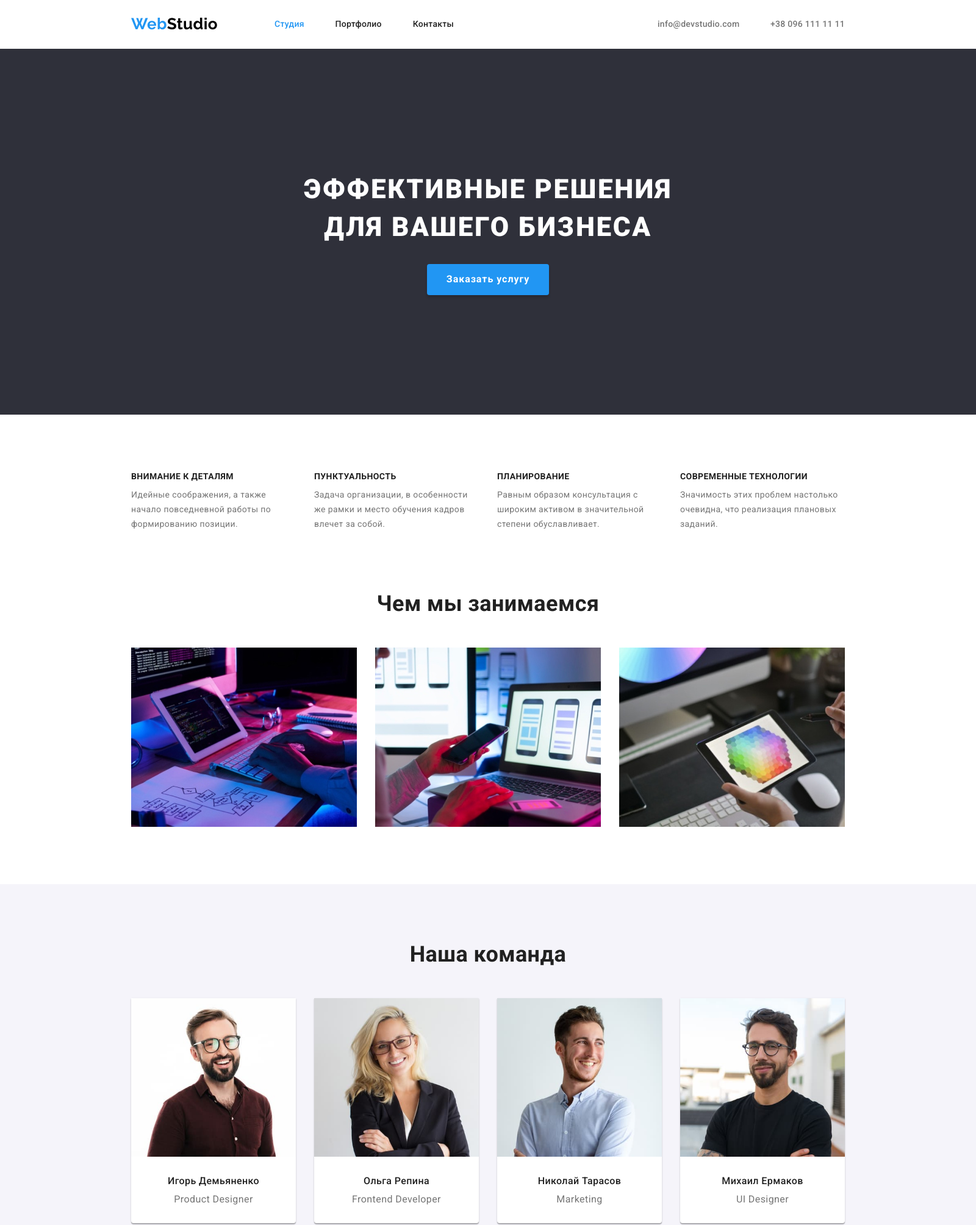
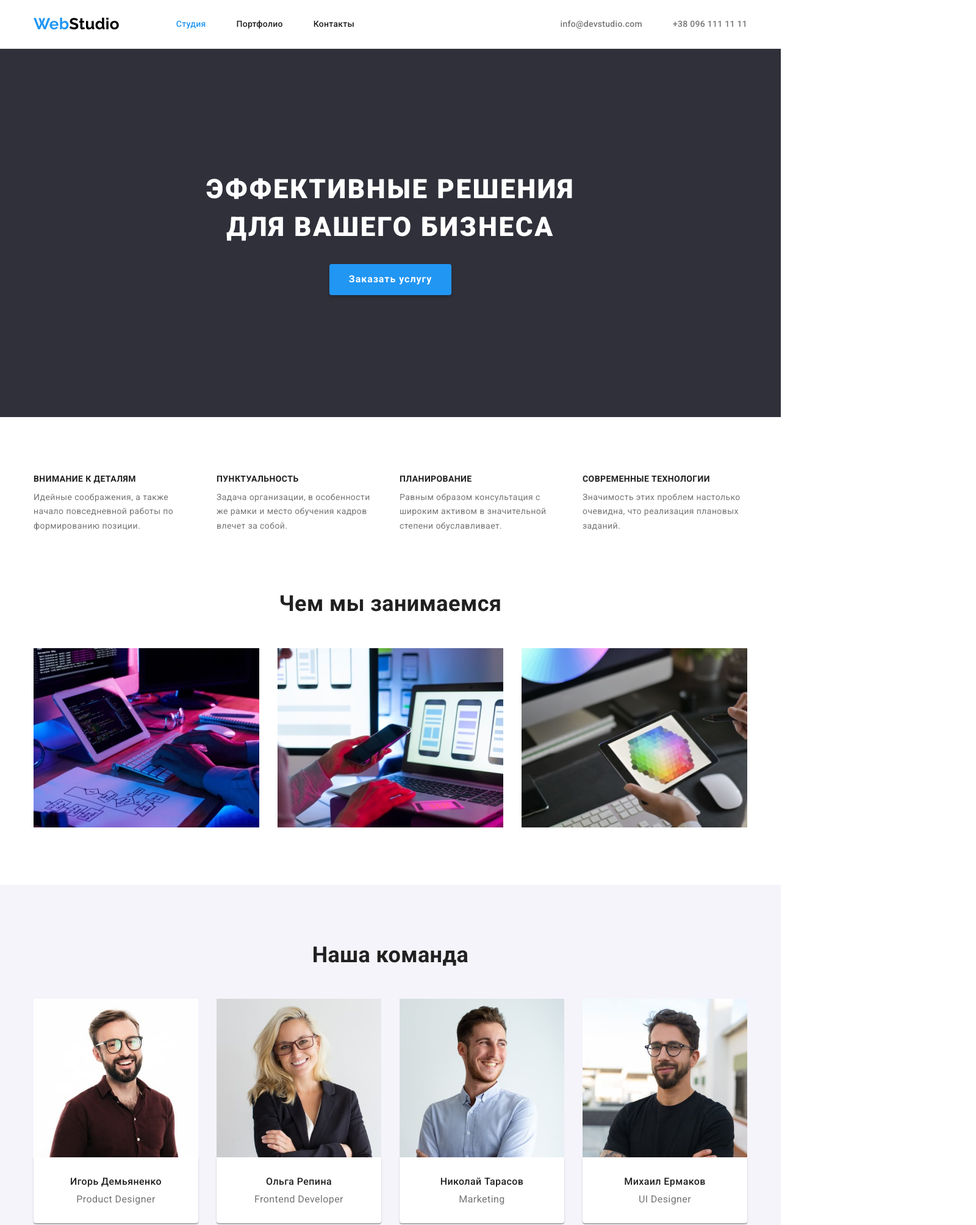
Before and after one commit to ElbrusYusupov/goit-markup-hw-03, a plain HTML site: page index.html in a window 1280 px wide. Shown: the top 2009 px of the page at 61% size, 1600 px wide, since content can reach past the window. Drawn offline with nearby package versions, Linux system fonts and the light colour scheme.

Commit message:
Верстка откорректирована в соответствии с замечаниями ментора
Осталось привести код в читабельный порядок

```diff
--- a/css/styles.css
+++ b/css/styles.css
@@ -65,15 +65,12 @@ a.current {
 }
 /* /Селекторы элементов и классов с повторяющимися значениями */
 
-/* --------------- */
+/* Header */
 .list {
   margin: 0;
   padding: 0;
   list-style: none;
 }
-/* /--------------- */
-
-/* ------------------------------------------------------------------- */
 .container {
   margin-left: auto;
   margin-right: auto;
@@ -82,14 +79,11 @@ a.current {
 }
 .page-header .container {
   min-height: 80px;
+  display: flex;
 }
-.page-header {
-  min-width: 1600px;
-}
-.portfolio .container {
+.portfolio-header {
   border-bottom: 1px solid #ececec;
 }
-/* Header */
 .logo {
   font-family: Raleway;
   font-weight: bold;
@@ -104,27 +98,26 @@ a.current {
   line-height: 1.14;
   letter-spacing: 0.02em;
 }
-.navigation-menu {
-  min-width: 294px;
-  margin-left: 93px;
-}
-.page-header .container {
+.navigation-menu,
+.nav-list,
+.page-header .contact-list {
   display: flex;
   align-items: center;
 }
-.navigation-menu .list {
-  display: flex;
-  justify-content: space-between;
+.nav-list {
+  margin-left: 93px;
+}
+.nav-items:not(:last-child),
+.contact-list li:not(:last-child) {
+  margin-right: 50px;
 }
 .page-header .contact-list {
-  display: flex;
-  min-width: 307px;
   margin-left: auto;
-  justify-content: space-between;
 }
 .link {
   text-decoration: none;
   color: var(--primary-text-color);
+  padding: 9px 0;
 }
 /* /Header */
 
@@ -136,19 +129,17 @@ a.current {
 /* --------------------------- */
 .hero {
   text-align: center;
-  margin-bottom: 94px;
-  width: 1600px;
   margin-left: auto;
   margin-right: auto;
+  padding: 200px 0;
 }
 main,
 .footer-section {
-  width: 1600px;
   margin-left: auto;
   margin-right: auto;
 }
 .hero .container {
-  min-height: 600px;
+  /* min-height: 600px; */
   /* align-items: center;
   justify-content: center; */
 }
@@ -163,7 +154,6 @@ main,
   /* --------------------------- */
   width: 696px;
 
-  padding-top: 200px;
   margin-bottom: 30px;
   margin-left: auto;
   margin-right: auto;
@@ -202,9 +192,19 @@ main,
 
 /* --------------- */
 .features-section {
-  margin-bottom: 94px;
+  padding: 94px 0;
 }
 /* /--------------- */
+.features-set {
+  padding: 0;
+  margin: 0;
+  display: flex;
+  margin-left: calc(-1 * var(--card-set-gap));
+}
+.feature-item {
+  flex-basis: calc(100% / 4 - var(--card-set-gap));
+  margin-left: var(--card-set-gap);
+}
 
 .feature-title {
   font-weight: bold;
@@ -216,26 +216,16 @@ main,
   margin-bottom: 10px;
 }
 .feature-description {
-  margin-top: 0;
-  margin-bottom: 0;
-}
-.features-section .list {
-  display: flex;
-  justify-content: space-between;
-}
-.features-section li {
-  width: 270px;
-  min-height: 101px;
+  margin: 0;
 }
 
-/* /--------------- */
 /* /About features section */
 
 /* ------------------------------------------------------------------- */
 
 /* About services section */
 .services-section {
-  margin-bottom: 94px;
+  padding-bottom: 94px;
 }
 .service-title {
   font-weight: bold;
@@ -247,9 +237,16 @@ main,
   margin-bottom: 50px;
   text-align: center;
 }
-.card-service {
+.service-set {
   display: flex;
-  justify-content: space-between;
+  padding: 0;
+  margin: 0;
+  display: flex;
+  margin-left: calc(-1 * var(--card-set-gap));
+}
+.service-item {
+  flex-basis: calc(100% / 3 - var(--card-set-gap));
+  margin-left: var(--card-set-gap);
 }
 
 img {
@@ -257,10 +254,7 @@ img {
   max-width: 100%;
   height: auto;
 }
-/* /--------------- */
 /* /About services section */
-
-/* ------------------------------------------------------------------- */
 
 /* About team section */
 .team-section {
@@ -282,31 +276,36 @@ img {
 
   /* /--------------- */
 }
-.card-team {
+.team-set {
+  padding: 0;
+  margin: 0;
   display: flex;
-  justify-content: space-between;
+  margin-left: calc(-1 * var(--card-set-gap));
+}
+.team-card {
+  flex-basis: calc(100% / 4 - var(--card-set-gap));
+  margin-left: var(--card-set-gap);
 }
 .card-member {
-  min-width: 270px;
   background-color: #fff;
-  border-radius: 0px 0px 4px 4px;
+  border-radius: 0 0 4px 4px;
   box-shadow: 0px 1px 3px rgba(0, 0, 0, 0.12), 0px 1px 1px rgba(0, 0, 0, 0.14),
     0px 2px 1px rgba(0, 0, 0, 0.2);
   text-align: center;
 }
+.card-member {
+  padding: 30px 50px;
+}
 .team-member {
   font-weight: 500;
   font-size: 16px;
-
   margin-top: 0;
   margin-bottom: 10px;
 }
-.card-thumb {
-  margin-bottom: 30px;
-}
+
 .profession {
   margin: 0;
-  padding-bottom: 30px;
+  padding: 0;
 }
 
 /* /About team section */
@@ -316,11 +315,16 @@ img {
 
 /* Portfolio content */
 /* Portfolio filter */
-.portfolio-list {
+.portfolio {
+  padding: 94px 0;
+}
+.filter-list {
   display: flex;
-  align-items: center;
-  justify-content: space-between;
-  min-width: 611px;
+  justify-content: center;
+  margin-bottom: 50px;
+}
+.filter-item:not(:last-child) {
+  margin-right: 8px;
 }
 .btn-filter {
   font-family: Roboto;
@@ -336,20 +340,11 @@ img {
   border-radius: 4px;
   padding: 6px 22px;
 }
-.container-portfolio {
-  margin-left: auto;
-  margin-right: auto;
-  width: 611px;
-  min-height: 54px;
-  margin-bottom: 34px;
-}
 
 /* /Portfolio filter */
 
 /* ------------------------------------------------------------------- */
-.page-header.portfolio {
-  margin-bottom: 94px;
-}
+
 /* Portfolio menu */
 .portfolio-item {
   font-weight: 700;
@@ -361,10 +356,6 @@ img {
   font-size: 16px;
   line-height: 1.9;
 }
-.container-menu {
-  margin-bottom: 94px;
-}
-
 .card-set {
   padding: 0;
   margin: 0;
@@ -376,8 +367,6 @@ img {
 .card-set > .card-item {
   flex-basis: calc(100% / 3 - var(--card-set-gap));
   margin-left: var(--card-set-gap);
-  /* min-width: 370px;
-  min-height: 404px; */
 }
 .card-set > .card-item:nth-child(n + 4) {
   margin-top: var(--card-set-gap);
@@ -413,8 +402,8 @@ img {
   padding-top: 94px;
   padding-bottom: 94px;
 }
-.logo-footer-logo {
-  margin: 0 0 20px;
+address {
+  margin: 20px 0 0;
 }
 .contact-footer a {
   font-style: normal;
--- a/index.html
+++ b/index.html
@@ -15,12 +15,12 @@
     <!-- Header -->
     <header class="page-header">
         <div class="container">
+            <nav class="navigation-menu">
                 <a href="./index.html" class="logo"><span class="logo-half">Web</span>Studio</a>
-            <nav class="navigation-menu">
-                <ul class="list">
-                    <li> <a href="./index.html" class="nav-link link current">Студия</a></li>
-                    <li> <a href="./portfolio.html" class="nav-link link">Портфолио</a></li>
-                    <li> <a href="#" class="nav-link link">Контакты</a></li>
+                <ul class="list nav-list">
+                    <li class="nav-items"> <a href="./index.html" class="nav-link link current">Студия</a></li>
+                    <li class="nav-items"> <a href="./portfolio.html" class="nav-link link">Портфолио</a></li>
+                    <li class="nav-items"> <a href="#" class="nav-link link">Контакты</a></li>
                 </ul>
             </nav>
             <ul class="list contact-list">
@@ -47,20 +47,20 @@
         <!-- About features section -->
         <section class="features-section">
             <div class="container">
-                <ul class="list">
-                    <li>
+                <ul class="list features-set">
+                    <li class="feature-item">
                         <h3 class="feature-title">Внимание к деталям</h3>
                         <p class="feature-description">Идейные соображения, а также начало повседневной работы по формированию позиции.</p>
                     </li>
-                    <li>
+                    <li class="feature-item">
                         <h3 class="feature-title">Пунктуальность</h3>
                         <p class="feature-description">Задача организации, в особенности же рамки и место обучения кадров влечет за собой.</p>
                     </li>
-                    <li>
+                    <li class="feature-item">
                         <h3 class="feature-title">Планирование</h3>
                         <p class="feature-description">Равным образом консультация с широким активом в значительной степени обуславливает.</p>
                     </li>
-                    <li>
+                    <li class="feature-item">
                         <h3 class="feature-title">Современные технологии</h3>
                         <p class="feature-description">Значимость этих проблем настолько очевидна, что реализация плановых заданий.</p>
                     </li>
@@ -73,20 +73,21 @@
         <section class="services-section">
             <div class="container">
                 <h2 class="service-title">Чем мы занимаемся</h2>
-                <ul class="list">
-                    <div class="card-service">
-                        <li>
+                <ul class="list service-set">
+                    <li class="service-item">
                         <img src="./images/box1.jpg" alt="website development" height="294" width="370">
                     </li>
-                        <li>
+
+                    <li class="service-item">
                         <img src="./images/box2.jpg" alt="web design creation" height="294" width="370">
                     </li>
-                        <li>
+
+                    <li class="service-item">
                         <img src="./images/box3.jpg" alt="developer tools" height="294" width="370">
                     </li>
-                    </div>
                 </ul>
             </div>
+
 
         </section>
         <!-- /About services section -->
@@ -95,55 +96,39 @@
         <section class="team-section">
             <div class="container">
                 <h2 class="team-title">Наша команда</h2>
-                <ul class="list">
-                    <div class="card-team">
-                        <li>
+                <ul class="list team-set">
+                        <li class="team-card">
+                            <img src="./images/pdesigner.jpg" alt="member of the team" height="260" width="270">
                             <div class="card-member">
-                                <div class="card-thumb">
-                                    <img src="./images/pdesigner.jpg" alt="member of the team" height="260" width="270">
-                                </div>
-
                                 <h3 class="team-member">Игорь Демьяненко</h3>
                                 <p class="profession">Product Designer</p>
                             </div>
+                        </li>
 
-                        </li>
-                        <li>
+                        <li class="team-card">
+                            <img src="./images/fdeveloper.jpg" alt="member of the team" height="260" width="270">
                             <div class="card-member">
-                                <div class="card-thumb">
-                                    <img src="./images/fdeveloper.jpg" alt="member of the team" height="260" width="270">
-                                </div>
-
                                 <h3 class="team-member">Ольга Репина</h3>
                                 <p class="profession">Frontend Developer</p>
                             </div>
+                        </li>
 
-                        </li>
-                        <li>
+                        <li class="team-card">
+                            <img src="./images/marketing.jpg" alt="member of the team" height="260" width="270">
                             <div class="card-member">
-                                <div class="card-thumb">
-                                    <img src="./images/marketing.jpg" alt="member of the team" height="260" width="270">
-                                </div>
-
                                 <h3 class="team-member">Николай Тарасов</h3>
                                 <p class="profession">Marketing</p>
                             </div>
+                        </li>
 
+                        <li class="team-card">
 
-                        </li>
-                        <li>
+                            <img src="./images/uldesigner.jpg" alt="member of the team" height="260" width="270">
                             <div class="card-member">
-                                <div class="card-thumb">
-                                    <img src="./images/uldesigner.jpg" alt="member of the team" height="260" width="270">
-                                </div>
-
                                 <h3 class="team-member">Михаил Ермаков</h3>
                                 <p class="profession">UI Designer</p>
                             </div>
-
                         </li>
-                    </div>
-
                 </ul>
             </div>
 
@@ -155,9 +140,7 @@
     <!-- Footer -->
     <footer class="footer-section">
         <div class="container">
-            <div class="logo-footer-logo">
             <a href="./index.html" class="logo footer-logo"><span class="logo-half">Web</span>Studio</a>
-            </div>
             <address>
                 <p class="location">г. Киев, пр-т Леси Украинки, 26</p>
                 <ul class="list contact-list contact-footer">
```
Also changed, not shown: portfolio.html (+19 -20 lines). Lines whose indentation alone changed are shown as unchanged.
